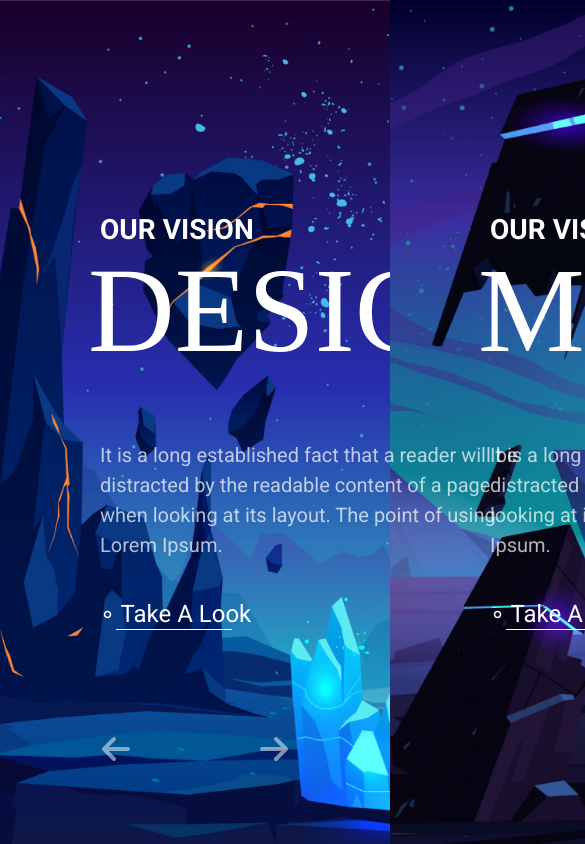
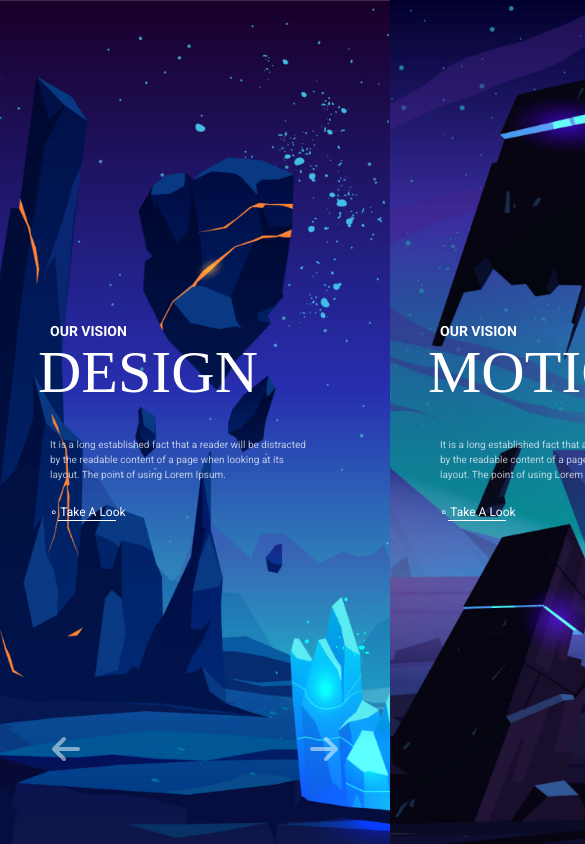
Before and after one commit to Yaroslav50/L.S.Task, a plain HTML site: page index.html in a window 390 px wide. Shown: the top 844 px of the page, 585 px wide, since content can reach past the window. Drawn offline with Linux system fonts and the light colour scheme; a web font is replaced by a local one.

Commit message:
starting media querry

```diff
--- a/css/page.css
+++ b/css/page.css
@@ -14,7 +14,6 @@ body {
   align-items: center;
   height: 100vh;
   width: 100%;
-  /* overflow: hidden; */
   flex-shrink: 0;
 }
 
@@ -120,4 +119,39 @@ a::before {
 }
 
 @media (max-width: 768px) {
+  h3 {
+    font-size: 14px;
+    line-height: 16px;
+  }
+
+  h2 {
+    font-size: 60px;
+    line-height: 64px;
+  }
+
+  p {
+    font-size: 10px;
+    line-height: 15px;
+    margin-top: 33px;
+    margin-bottom: 20px;
+  }
+
+  a {
+    font-size: 12px;
+    line-height: 15px;
+  }
+
+  .page__content {
+    padding: 75px 50px;
+    max-width: 260px;
+  }
+
+  .line {
+    margin-left: 8px;
+    width: 58px;
+  }
+
+  .arrow__wrapper {
+    padding: 0 50px;
+  }
 }
```
